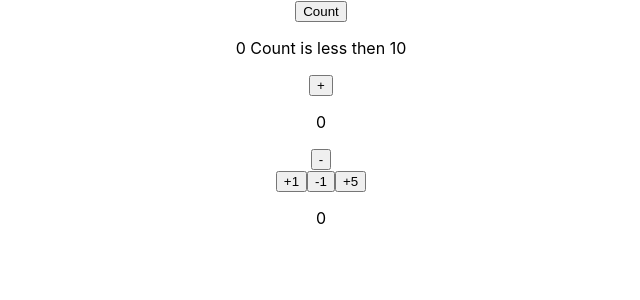
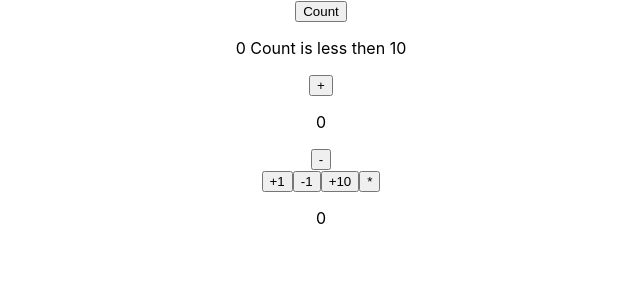
Before and after one commit to AnastasiaShapowalova/React_tasks, a React (Create React App) app in the folder react_state/: page / in a window 1280 px wide. Shown: the top 300 px of the page, without its empty margins (319-959 px from the left). Built offline with nearby package versions, Linux system fonts and the light colour scheme.

Commit message:
save changes

```diff
--- a/react_state/src/Component/State.js
+++ b/react_state/src/Component/State.js
@@ -28,7 +28,8 @@ function State() {
             <div>
                 <button onClick={() => setCountFourth(countFourth+1)}>+1</button>
                 <button onClick={() => setCountFourth(countFourth-1)}>-1</button>
-                <button onClick={() => setCountFourth(countFourth+5)}>+5</button>
+                <button onClick={() => setCountFourth(countFourth+10)}>+10</button>
+                <button onClick={() => setCountFourth(countFourth*countFourth)}>*</button>
                 <p>{countFourth}</p>
             </div>
         </div>
```
